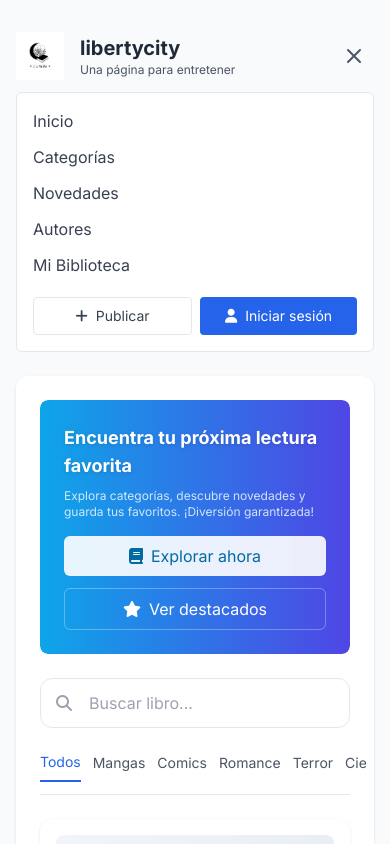
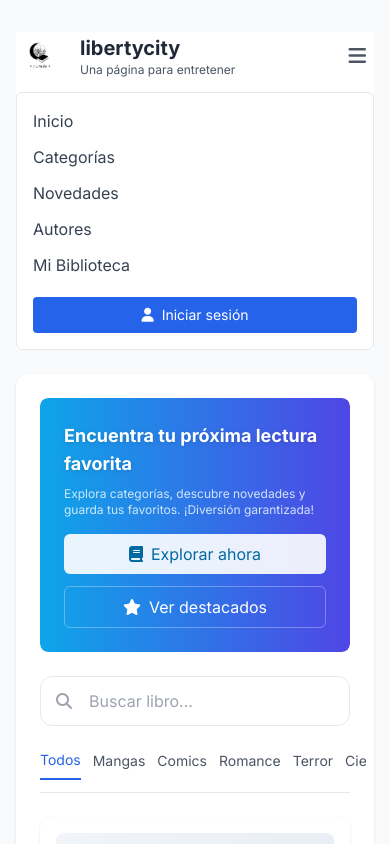
Before and after one commit to Sara-AprendizCBA/Proyecto-final-libertycity-, a React (Vite) app: page / in a window 390 px wide. Both pictures are taken after a click on the button 354 px from the left and 56 px from the top of the page. Shown: the top 844 px of the page. Built offline with nearby package versions, Linux system fonts and the light colour scheme.

Commit message:
Update Header.jsx

```diff
--- a/src/components/Header.jsx
+++ b/src/components/Header.jsx
@@ -1,75 +1,125 @@
-import { useState } from 'react'
-import logo from '../assets/logo_light.png'
-import DarkModeToggle from './DarkModeToggle'
+import { useState } from "react";
+import logo from "../assets/logo_light.png";
+import DarkModeToggle from "./DarkModeToggle";
 
-export default function Header() {
-    const [open, setOpen] = useState(false)
+export default function Header({ usuario, onLogout, onOpenAuth, onOpenProfile }) {
+    const [open, setOpen] = useState(false);
 
     return (
-        <header className="mb-6">
+        <header className="mb-6 bg-white dark:bg-slate-900 dark:text-white transition-colors duration-300">
             <div className="flex items-center justify-between">
+
+                {/* LOGO */}
                 <div className="flex items-center gap-4">
-                    <img src={logo} alt="libertycity logo" className="h-12 w-12 object-contain" />
+                    <img
+                        src={logo}
+                        alt="libertycity logo"
+                        className="h-12 w-12 object-contain"
+                    />
                     <div>
-                        <h1 className="text-xl sm:text-2xl font-bold text-gray-800">libertycity</h1>
-                        <p className="text-xs sm:text-sm text-gray-600">Una página para entretener</p>
+                        <h1 className="text-xl sm:text-2xl font-bold text-gray-800 dark:text-white">
+                            libertycity
+                        </h1>
+                        <p className="text-xs sm:text-sm text-gray-600 dark:text-gray-300">
+                            Una página para entretener
+                        </p>
                     </div>
                 </div>
 
-                <nav className="hidden md:flex items-center gap-6 text-sm text-gray-600">
-                    <a className="hover:text-gray-900" href="#">Inicio</a>
-                    <a className="hover:text-gray-900" href="#">Categorías</a>
-                    <a className="hover:text-gray-900" href="#">Novedades</a>
-                    <a className="hover:text-gray-900" href="#">Autores</a>
-                    <a className="hover:text-gray-900" href="#">Mi Biblioteca</a>
+                {/* NAV DESKTOP */}
+                <nav className="hidden md:flex items-center gap-6 text-sm text-gray-600 dark:text-gray-200">
+                    <a className="hover:text-gray-900 dark:hover:text-white" href="#">Inicio</a>
+                    <a className="hover:text-gray-900 dark:hover:text-white" href="#">Categorías</a>
+                    <a className="hover:text-gray-900 dark:hover:text-white" href="#">Novedades</a>
+                    <a className="hover:text-gray-900 dark:hover:text-white" href="#">Autores</a>
+                    <a className="hover:text-gray-900 dark:hover:text-white" href="#">Mi Biblioteca</a>
                 </nav>
 
+                {/* DERECHA */}
                 <div className="hidden md:flex items-center gap-3">
+
+                    {/* MODO OSCURO */}
                     <DarkModeToggle />
-                    <button className="inline-flex items-center gap-2 px-3 py-1.5 border rounded text-sm text-gray-700 hover:bg-gray-100">
-                        <i className="fas fa-upload" aria-hidden="true"></i>
+
+                    {/* SUBIR */}
+                    <button className="inline-flex items-center gap-2 px-3 py-1.5
+                        border rounded text-sm
+                        text-gray-700 hover:bg-gray-100
+                        dark:text-gray-200 dark:border-gray-700 dark:hover:bg-slate-800
+                        transition">
+                        <i className="fa-solid fa-upload"></i>
                         Subir
                     </button>
-                    <button className="inline-flex items-center gap-2 px-3 py-1.5 rounded bg-blue-600 text-white text-sm hover:bg-blue-700">
-                        <i className="fas fa-sign-in-alt" aria-hidden="true"></i>
-                        Entrar
-                    </button>
+
+                    {/* LOGIN O PERFIL */}
+                    {!usuario ? (
+                        <button
+                            onClick={onOpenAuth}
+                            className="inline-flex items-center gap-2 px-3 py-1.5 rounded
+                                bg-blue-600 text-white text-sm hover:bg-blue-700 transition"
+                        >
+                            <i className="fa-solid fa-right-to-bracket"></i>
+                            Entrar
+                        </button>
+                    ) : (
+                        <button
+                            onClick={onOpenProfile}
+                            className="inline-flex items-center gap-2 px-3 py-1.5 rounded
+                                bg-blue-500 text-white text-sm hover:bg-blue-600 transition"
+                        >
+                            <i className="fa-solid fa-user-circle"></i>
+                            {usuario.nombre || "Mi Perfil"}
+                        </button>
+                    )}
                 </div>
 
-                {/* Mobile menu button */}
+                {/* MENÚ MÓVIL */}
                 <button
-                    className="md:hidden inline-flex items-center justify-center p-2 rounded-lg text-gray-600 hover:bg-gray-100"
+                    className="md:hidden inline-flex items-center justify-center p-2 rounded-lg
+                    text-gray-600 hover:bg-gray-100
+                    dark:text-gray-200 dark:hover:bg-slate-700 transition"
                     onClick={() => setOpen((s) => !s)}
-                    aria-label="Abrir menú"
                 >
-                    <svg className="w-6 h-6" xmlns="http://www.w3.org/2000/svg" fill="none" viewBox="0 0 24 24" stroke="currentColor">
-                        <path strokeLinecap="round" strokeLinejoin="round" strokeWidth={2} d={open ? 'M6 18L18 6M6 6l12 12' : 'M4 6h16M4 12h16M4 18h16'} />
-                    </svg>
+                    <i className="fa-solid fa-bars text-xl"></i>
                 </button>
             </div>
 
-            {/* Mobile menu panel */}
+            {/* MENÚ MÓVIL */}
             {open && (
-                <div className="mt-3 md:hidden bg-white border rounded-md p-4">
-                    <div className="flex flex-col gap-3">
-                        <a className="text-gray-700" href="#">Inicio</a>
-                        <a className="text-gray-700" href="#">Categorías</a>
-                        <a className="text-gray-700" href="#">Novedades</a>
-                        <a className="text-gray-700" href="#">Autores</a>
-                        <a className="text-gray-700" href="#">Mi Biblioteca</a>
+                <div className="mt-3 md:hidden bg-white dark:bg-slate-800 border dark:border-gray-700 rounded-md p-4 transition">
+                    <div className="flex flex-col gap-3 text-gray-700 dark:text-gray-200">
+                        <a href="#">Inicio</a>
+                        <a href="#">Categorías</a>
+                        <a href="#">Novedades</a>
+                        <a href="#">Autores</a>
+                        <a href="#">Mi Biblioteca</a>
+
                         <div className="flex gap-2 mt-2">
-                            <button className="flex-1 inline-flex items-center justify-center gap-2 px-3 py-2 border rounded text-sm text-gray-700 hover:bg-gray-100">
-                                <i className="fas fa-plus" aria-hidden="true"></i>
-                                Publicar
-                            </button>
-                            <button className="flex-1 inline-flex items-center justify-center gap-2 px-3 py-2 rounded text-sm bg-blue-600 text-white hover:bg-blue-700">
-                                <i className="fas fa-user" aria-hidden="true"></i>
-                                Iniciar sesión
-                            </button>
+                            {!usuario ? (
+                                <button
+                                    onClick={() => { setOpen(false); onOpenAuth(); }}
+                                    className="flex-1 inline-flex items-center justify-center gap-2
+                                    px-3 py-2 rounded text-sm
+                                    bg-blue-600 text-white hover:bg-blue-700"
+                                >
+                                    <i className="fa-solid fa-user"></i>
+                                    Iniciar sesión
+                                </button>
+                            ) : (
+                                <button
+                                    onClick={() => { setOpen(false); onOpenProfile(); }}
+                                    className="flex-1 inline-flex items-center justify-center gap-2
+                                    px-3 py-2 rounded text-sm
+                                    bg-blue-500 text-white hover:bg-blue-600"
+                                >
+                                    <i className="fa-solid fa-user-circle"></i>
+                                    Mi Perfil
+                                </button>
+                            )}
                         </div>
                     </div>
                 </div>
             )}
         </header>
-    )
+    );
 }
```
